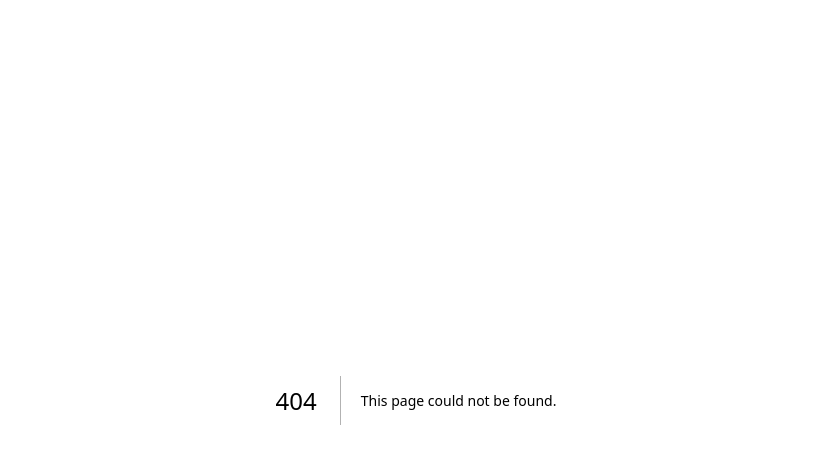
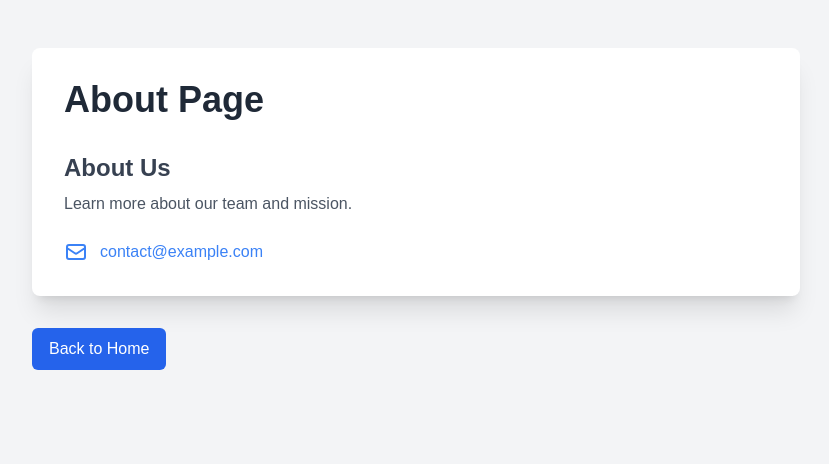
Before and after one commit to katelijacobsen/page-transition, a Next.js app: page /contact in a window 1280 px wide. Before the commit this address had no page. Shown: the top 464 px of the page, without its empty margins (224-1053 px from the left). Built offline with nearby package versions, Linux system fonts and the light colour scheme.

Commit message:
create structure & pages

```diff
--- /dev/null
+++ b/src/app/contact/page.js
@@ -0,0 +1,71 @@
+"use client";
+import { motion } from "framer-motion";
+import Link from "next/link";
+
+export default function About() {
+  return (
+    <motion.div
+      initial={{ opacity: 0, x: 50 }}
+      animate={{ opacity: 1, x: 0 }}
+      exit={{ opacity: 0, x: 100 }}
+      transition={{ duration: 2 }}
+      className="min-h-screen bg-gray-100 py-12 px-4 sm:px-6 lg:px-8"
+    >
+      <div className="max-w-3xl mx-auto">
+        <motion.div
+          initial={{ scale: 0.95 }}
+          animate={{ scale: 1 }}
+          transition={{ duration: 0.3 }}
+          className="bg-white rounded-lg shadow-xl p-8"
+        >
+          <h1 className="text-4xl font-bold text-gray-800 mb-8">About Page</h1>
+
+          <div className="space-y-6">
+            <div>
+              <h2 className="text-2xl font-semibold text-gray-700">About Us</h2>
+              <p className="mt-2 text-gray-600">
+                Learn more about our team and mission.
+              </p>
+            </div>
+
+            <div className="space-y-4">
+              <motion.div
+                whileHover={{ scale: 1.02 }}
+                className="flex items-center space-x-3"
+              >
+                <svg
+                  xmlns="http://www.w3.org/2000/svg"
+                  className="h-6 w-6 text-blue-500"
+                  fill="none"
+                  viewBox="0 0 24 24"
+                  stroke="currentColor"
+                >
+                  <path
+                    strokeLinecap="round"
+                    strokeLinejoin="round"
+                    strokeWidth={2}
+                    d="M3 8l7.89 5.26a2 2 0 002.22 0L21 8M5 19h14a2 2 0 002-2V7a2 2 0 00-2-2H5a2 2 0 00-2 2v10a2 2 0 002 2z"
+                  />
+                </svg>
+                <a
+                  href="mailto:contact@example.com"
+                  className="text-blue-500 hover:text-blue-600"
+                >
+                  contact@example.com
+                </a>
+              </motion.div>
+            </div>
+          </div>
+        </motion.div>
+        <motion.div whileHover={{ scale: 1.02 }} className="mt-8">
+          <Link
+            href="/"
+            className="inline-flex items-center px-4 py-2 border border-transparent text-base font-medium rounded-md text-white bg-blue-600 hover:bg-blue-700"
+          >
+            Back to Home
+          </Link>
+        </motion.div>
+      </div>
+    </motion.div>
+  );
+}
--- a/src/app/layout.js
+++ b/src/app/layout.js
@@ -1,5 +1,6 @@
 import { Geist, Geist_Mono } from "next/font/google";
 import "./globals.css";
+import { AnimatePresence } from "motion/react";
 
 const geistSans = Geist({
   variable: "--font-geist-sans",
@@ -16,14 +17,17 @@ export const metadata = {
   description: "Generated by create next app",
 };
 
-export default function RootLayout({ children }) {
+export default function Layout({ children }) {
   return (
     <html lang="en">
+      <AnimatePresence mode="wait">
+
       <body
         className={`${geistSans.variable} ${geistMono.variable} antialiased`}
-      >
+        >
         {children}
       </body>
+        </AnimatePresence>
     </html>
   );
 }
--- a/src/app/page.js
+++ b/src/app/page.js
@@ -1,101 +1,82 @@
-import Image from "next/image";
+"use client"
+import { motion } from 'motion/react';
+import Link from 'next/link';
+
 
 export default function Home() {
     return (
-    <div className="grid grid-rows-[20px_1fr_20px] items-center justify-items-center min-h-screen p-8 pb-20 gap-16 sm:p-20 font-[family-name:var(--font-geist-sans)]">
-      <main className="flex flex-col gap-8 row-start-2 items-center sm:items-start">
-        <Image
-          className="dark:invert"
-          src="/next.svg"
-          alt="Next.js logo"
-          width={180}
-          height={38}
-          priority
-        />
-        <ol className="list-inside list-decimal text-sm text-center sm:text-left font-[family-name:var(--font-geist-mono)]">
-          <li className="mb-2">
-            Get started by editing{" "}
-            <code className="bg-black/[.05] dark:bg-white/[.06] px-1 py-0.5 rounded font-semibold">
-              src/app/page.js
-            </code>
-            .
-          </li>
-          <li>Save and see your changes instantly.</li>
-        </ol>
+        <motion.div
+            initial={{ opacity: 0, x: 50 }}
+            animate={{ opacity: 1, x: 0 }}
+            exit={{ opacity: 0, x: 100 }}
+            transition={{ duration: 0.5 }}
+            className="min-h-screen bg-gray-100 py-12 px-4 sm:px-6 lg:px-8"
+        >
+            <div className="max-w-3xl mx-auto">
+                <motion.div
+                    initial={{ scale: 0.95 }}
+                    animate={{ scale: 1 }}
+                    transition={{ duration: 0.3 }}
+                    className="bg-white rounded-lg shadow-xl p-8"
+                >
+                    <h1 className="text-4xl font-bold text-gray-800 mb-8">Contact Me</h1>
 
-        <div className="flex gap-4 items-center flex-col sm:flex-row">
-          <a
-            className="rounded-full border border-solid border-transparent transition-colors flex items-center justify-center bg-foreground text-background gap-2 hover:bg-[#383838] dark:hover:bg-[#ccc] text-sm sm:text-base h-10 sm:h-12 px-4 sm:px-5"
-            href="https://vercel.com/new?utm_source=create-next-app&utm_medium=appdir-template-tw&utm_campaign=create-next-app"
-            target="_blank"
-            rel="noopener noreferrer"
+                    <div className="space-y-6">
+                        <div>
+                            <h2 className="text-2xl font-semibold text-gray-700">Get in Touch</h2>
+                            <p className="mt-2 text-gray-600">
+                                Feel free to reach out through any of these channels:
+                            </p>
+                        </div>
+
+                        <div className="space-y-4">
+                            <motion.div
+                                whileHover={{ scale: 1.02 }}
+                                className="flex items-center space-x-3"
                             >
-            <Image
-              className="dark:invert"
-              src="/vercel.svg"
-              alt="Vercel logomark"
-              width={20}
-              height={20}
-            />
-            Deploy now
+                                <svg xmlns="http://www.w3.org/2000/svg" className="h-6 w-6 text-blue-500" fill="none" viewBox="0 0 24 24" stroke="currentColor">
+                                    <path strokeLinecap="round" strokeLinejoin="round" strokeWidth={2} d="M3 8l7.89 5.26a2 2 0 002.22 0L21 8M5 19h14a2 2 0 002-2V7a2 2 0 00-2-2H5a2 2 0 00-2 2v10a2 2 0 002 2z" />
+                                </svg>
+                                <a href="mailto:your.email@example.com" className="text-blue-500 hover:text-blue-600">
+                                    your.email@example.com
                                 </a>
-          <a
-            className="rounded-full border border-solid border-black/[.08] dark:border-white/[.145] transition-colors flex items-center justify-center hover:bg-[#f2f2f2] dark:hover:bg-[#1a1a1a] hover:border-transparent text-sm sm:text-base h-10 sm:h-12 px-4 sm:px-5 sm:min-w-44"
-            href="https://nextjs.org/docs?utm_source=create-next-app&utm_medium=appdir-template-tw&utm_campaign=create-next-app"
-            target="_blank"
-            rel="noopener noreferrer"
+                            </motion.div>
+
+                            <motion.div
+                                whileHover={{ scale: 1.02 }}
+                                className="flex items-center space-x-3"
                             >
-            Read our docs
-          </a>
+                                <svg xmlns="http://www.w3.org/2000/svg" className="h-6 w-6 text-blue-500" fill="none" viewBox="0 0 24 24" stroke="currentColor">
+                                    <path strokeLinecap="round" strokeLinejoin="round" strokeWidth={2} d="M3 5a2 2 0 012-2h3.28a1 1 0 01.948.684l1.498 4.493a1 1 0 01-.502 1.21l-2.257 1.13a11.042 11.042 0 005.516 5.516l1.13-2.257a1 1 0 011.21-.502l4.493 1.498a1 1 0 01.684.949V19a2 2 0 01-2 2h-1C9.716 21 3 14.284 3 6V5z" />
+                                </svg>
+                                <span className="text-gray-600">+1 (234) 567-8900</span>
+                            </motion.div>
+
+                            <motion.div
+                                whileHover={{ scale: 1.02 }}
+                                className="flex items-center space-x-3"
+                            >
+                                <svg xmlns="http://www.w3.org/2000/svg" className="h-6 w-6 text-blue-500" fill="none" viewBox="0 0 24 24" stroke="currentColor">
+                                    <path strokeLinecap="round" strokeLinejoin="round" strokeWidth={2} d="M17.657 16.657L13.414 20.9a1.998 1.998 0 01-2.827 0l-4.244-4.243a8 8 0 1111.314 0z" />
+                                    <path strokeLinecap="round" strokeLinejoin="round" strokeWidth={2} d="M15 11a3 3 0 11-6 0 3 3 0 016 0z" />
+                                </svg>
+                                <span className="text-gray-600">Copenhagen, Denmark</span>
+                            </motion.div>
                         </div>
-      </main>
-      <footer className="row-start-3 flex gap-6 flex-wrap items-center justify-center">
-        <a
-          className="flex items-center gap-2 hover:underline hover:underline-offset-4"
-          href="https://nextjs.org/learn?utm_source=create-next-app&utm_medium=appdir-template-tw&utm_campaign=create-next-app"
-          target="_blank"
-          rel="noopener noreferrer"
+
+                        <motion.div
+                            whileHover={{ scale: 1.02 }}
+                            className="mt-8"
                         >
-          <Image
-            aria-hidden
-            src="/file.svg"
-            alt="File icon"
-            width={16}
-            height={16}
-          />
-          Learn
-        </a>
-        <a
-          className="flex items-center gap-2 hover:underline hover:underline-offset-4"
-          href="https://vercel.com/templates?framework=next.js&utm_source=create-next-app&utm_medium=appdir-template-tw&utm_campaign=create-next-app"
-          target="_blank"
-          rel="noopener noreferrer"
+                            <Link href="/contact"
+                                className="inline-flex items-center px-4 py-2 border border-transparent text-base font-medium rounded-md text-white bg-blue-600 hover:bg-blue-700"
                             >
-          <Image
-            aria-hidden
-            src="/window.svg"
-            alt="Window icon"
-            width={16}
-            height={16}
-          />
-          Examples
-        </a>
-        <a
-          className="flex items-center gap-2 hover:underline hover:underline-offset-4"
-          href="https://nextjs.org?utm_source=create-next-app&utm_medium=appdir-template-tw&utm_campaign=create-next-app"
-          target="_blank"
-          rel="noopener noreferrer"
-        >
-          <Image
-            aria-hidden
-            src="/globe.svg"
-            alt="Globe icon"
-            width={16}
-            height={16}
-          />
-          Go to nextjs.org →
-        </a>
-      </footer>
+                                Back to Home
+                            </Link>
+                        </motion.div>
                     </div>
+                </motion.div>
+            </div>
+        </motion.div>
     );
 }
```
Also changed, not shown: src/app/about/page.js (added). Lines whose indentation alone changed are shown as unchanged.
